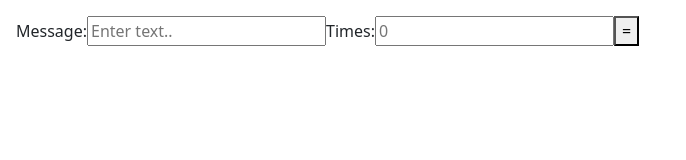
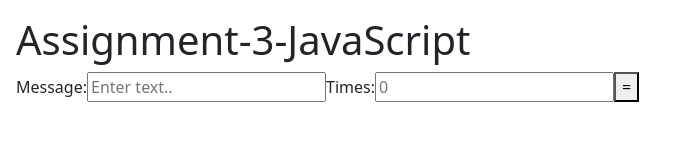
Before and after one commit to MadsBTobiasen/Assignment-3-JavaScript, a plain HTML site: page index.html in a window 1280 px wide. Shown: the whole page, without its empty margins (0-686 px from the left). Drawn offline with nearby package versions, Linux system fonts and the light colour scheme.

Commit message:
Assignment-3-JavaScript

```diff
--- a/index.html
+++ b/index.html
@@ -10,6 +10,10 @@
     <link href="https://cdn.jsdelivr.net/npm/bootstrap@5.2.1/dist/css/bootstrap.min.css" rel="stylesheet" integrity="sha384-iYQeCzEYFbKjA/T2uDLTpkwGzCiq6soy8tYaI1GyVh/UjpbCx/TYkiZhlZB6+fzT" crossorigin="anonymous">
 </head>
 <body class="p-3">
+
+    <h1>
+        Assignment-3-JavaScript
+    </h1>
 
     <div id="app">
 
```
